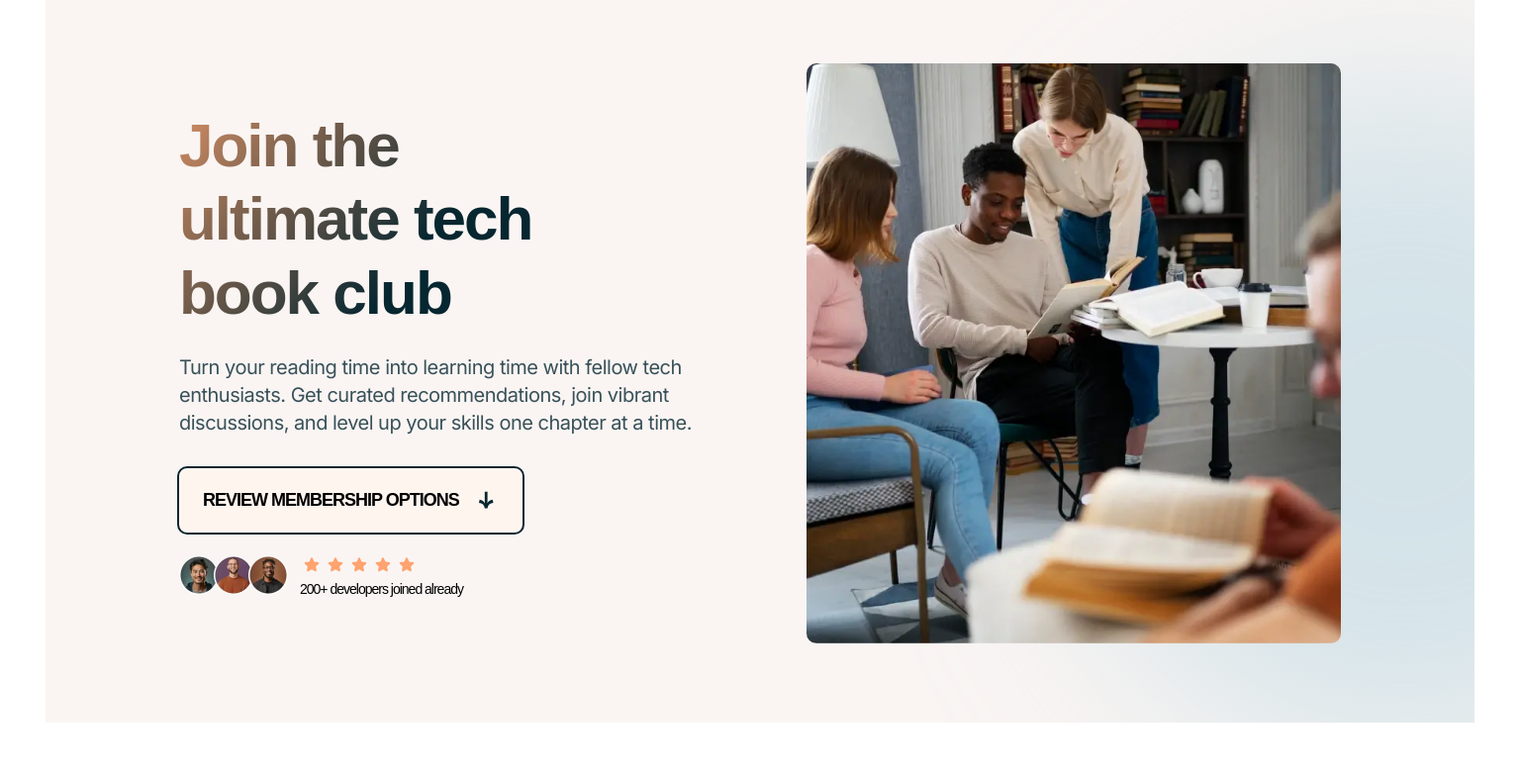
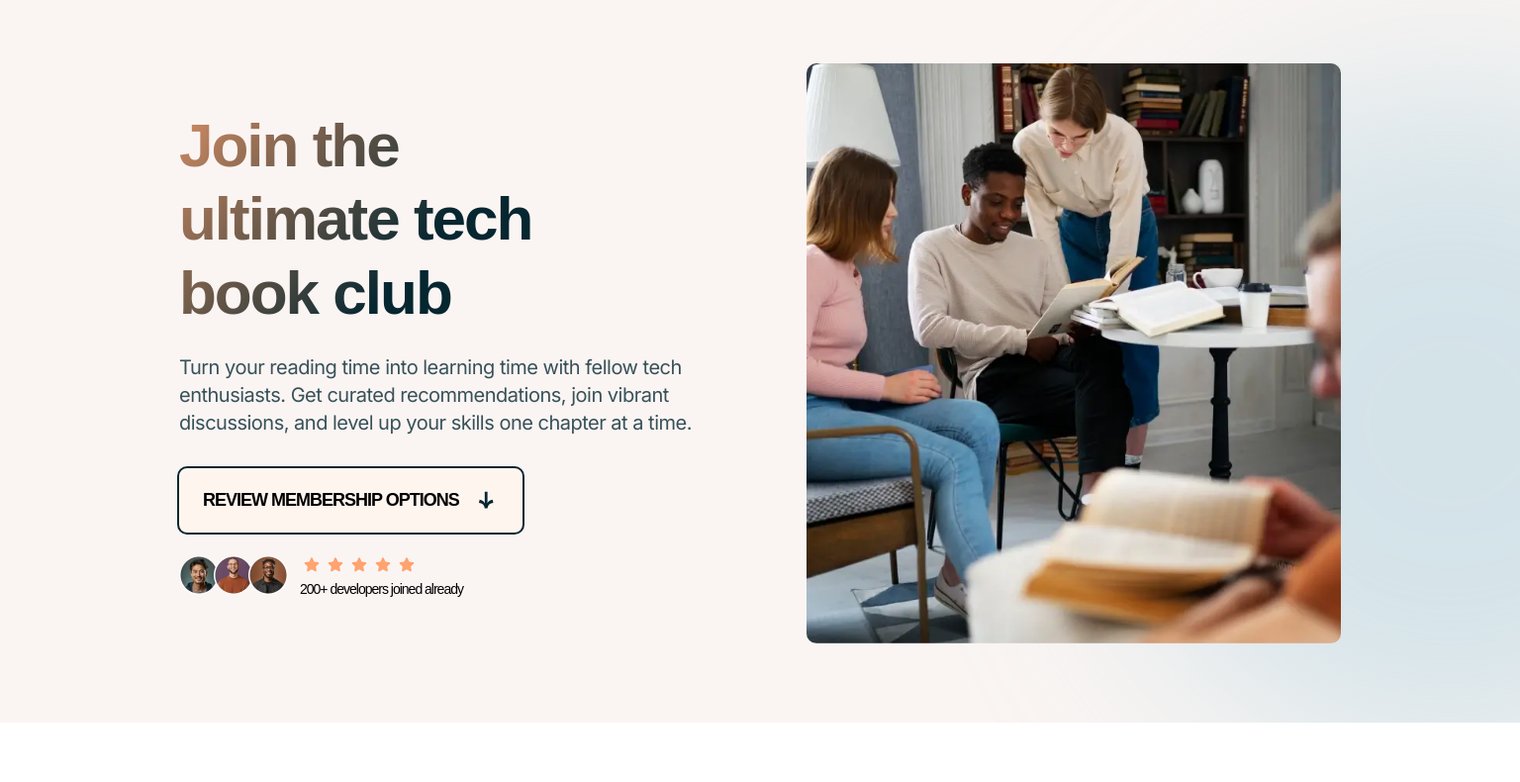
Before and after one commit to VirginiaPat/tech-book-club-landing-page, a plain HTML site: page index.html in a window 1536 px wide. Shown: the part 84-874 px from the top of the page at 99% size. Drawn offline with Linux system fonts and the light colour scheme; a web font is replaced by a local one.

Commit message:
commit 31-3 / 1

```diff
--- a/index.html
+++ b/index.html
@@ -36,7 +36,7 @@
       <!--  the below: container-main__1,container-main__2,container-main__3  -->
       <section class="container-main">
         <!-- CONTAINER MAIN-1 / JOIN THE ULTIMATE TECH BOOK CLUB :includes 1 container for the logo and 1 container for the rest  -->
-        <div class="container-main__1">
+        <div class="container-main__1 bg-container-1">
           <!-- LOGO & HIDDEN h1 -->
           <div aria-labelledby="tech-book-club__page">
             <h1 id="tech-book-club__page" class="visually-hidden">
--- a/scss/layout/_section-container-main-1.scss
+++ b/scss/layout/_section-container-main-1.scss
@@ -14,10 +14,36 @@
   border: 0;
 }
 
+.bg-container-1 {
+  background-color: variables.$color-neutral-100;
+  width: 100vw;
+
+  // Tablet (768px :48em )
+  @media (min-width: 48em) {
+    // glow pattern
+    background-image: url(../../assets/images/pattern-glow.svg);
+    background-repeat: no-repeat;
+    background-size: auto;
+
+    background-position: calc(100% + (0.5 * 684px)) calc(100% + (0.5 * 684px));
+  }
+
+  //Extra large devices 1440px:90em
+  @media (min-width: 90em) {
+    background-position: calc(100% + (0.5 * 684px) + 130px)
+      calc(100% + (0.5 * 684px) - 102px);
+
+    align-items: center;
+  }
+}
+
+.logo-img {
+}
+
 .container-main__1 {
   padding: functions.px-to-rem(24px) functions.px-to-rem(16px)
     functions.px-to-rem(80px) functions.px-to-rem(16px);
-  background-color: variables.$color-neutral-100;
+  // background-color: variables.$color-neutral-100;
 
   @include mixins.flex-column;
   gap: functions.px-to-rem(48px);
@@ -30,11 +56,11 @@
     gap: functions.px-to-rem(64px);
 
     // glow pattern
-    background-image: url(../../assets/images/pattern-glow.svg);
-    background-repeat: no-repeat;
-    background-size: auto;
+    // background-image: url(../../assets/images/pattern-glow.svg);
+    // background-repeat: no-repeat;
+    // background-size: auto;
 
-    background-position: calc(100% + (0.5 * 684px)) calc(100% + (0.5 * 684px));
+    // background-position: calc(100% + (0.5 * 684px)) calc(100% + (0.5 * 684px));
   }
 
   //Extra large devices 1440px:90em
@@ -44,8 +70,8 @@
 
     gap: functions.px-to-rem(80px);
 
-    background-position: calc(100% + (0.5 * 684px) + 130px)
-      calc(100% + (0.5 * 684px) - 102px);
+    // background-position: calc(100% + (0.5 * 684px) + 130px)
+    //   calc(100% + (0.5 * 684px) - 102px);
   }
 
   // CTA CONTAINER-------------------------------------------->
```
Also changed, not shown: css/style.css, 1 other file.
